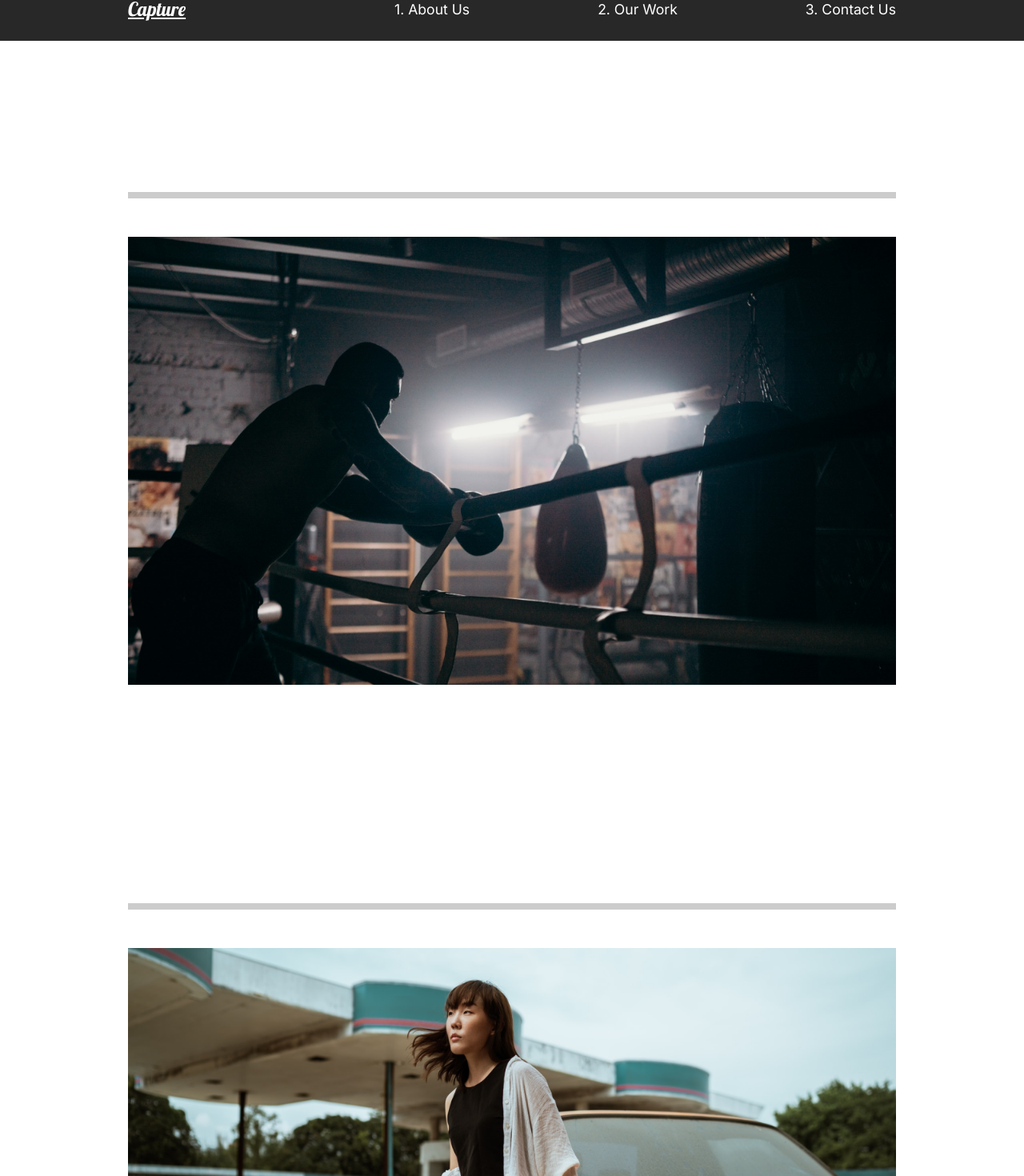
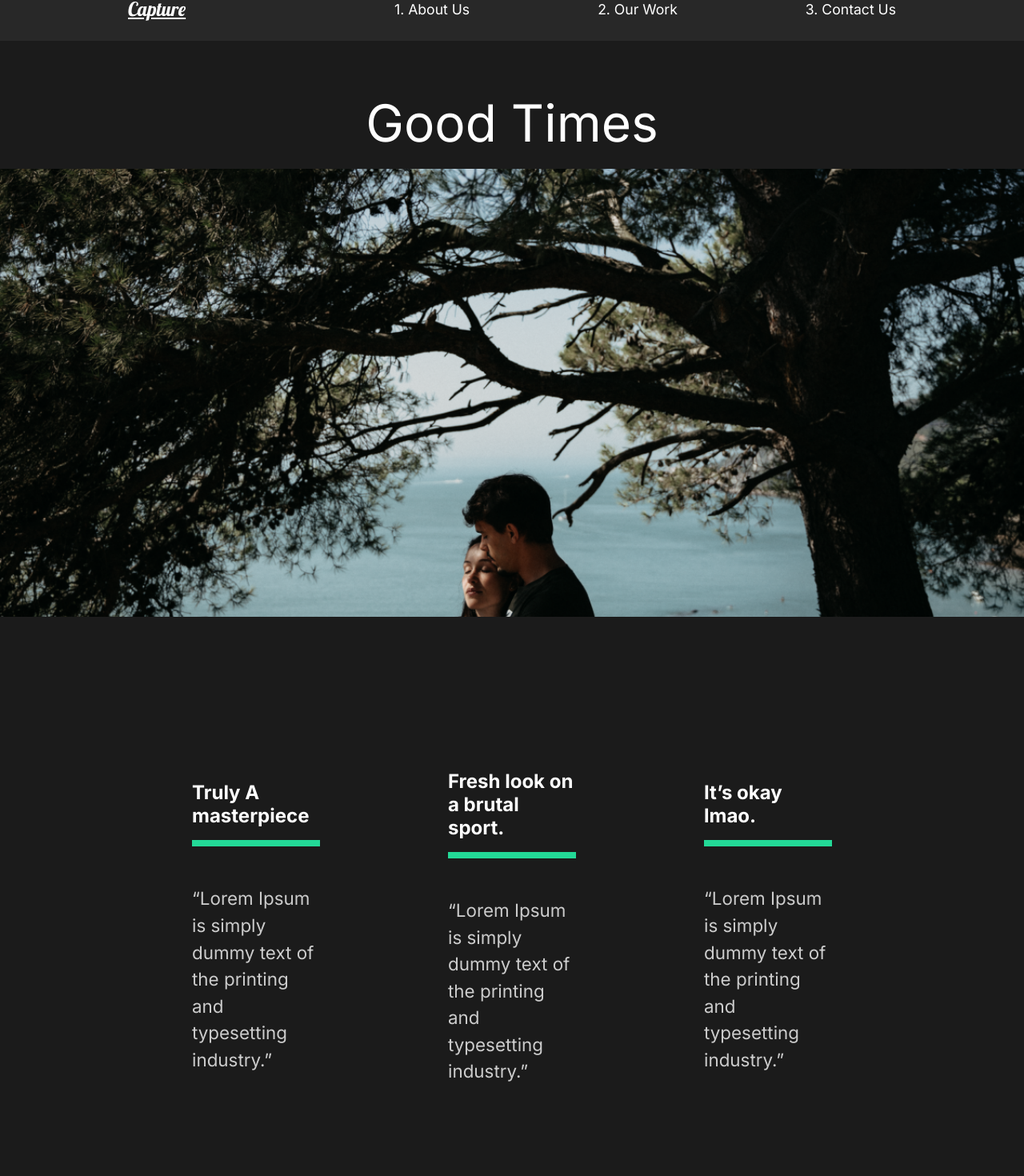
Before and after one commit to gonzalespaulb/react-course-capture, a React (Create React App) app: page /work/good-times in a window 1280 px wide. Shown: the part 29-1499 px from the top of the page at 80% size. Built offline with nearby package versions, Linux system fonts and the light colour scheme.

Commit message:
page transitions

```diff
--- a/src/App.js
+++ b/src/App.js
@@ -4,7 +4,9 @@ import './App.css';
 import Nav from './components/Nav';
 import ContactUs from './pages/ContactUs';
 import OurWork from './pages/OurWork';
-import {Switch, Route} from 'react-router-dom';
+import MovieDetail from './pages/MovieDetail';
+import {Switch, Route, useLocation} from 'react-router-dom';
+import {AnimatePresence} from 'framer-motion';
 
 //........................................................................ Styling--0
 
@@ -18,26 +20,38 @@ import {Switch, Route} from 'react-router-dom';
 
 //........................................................................ Rendered--0
 function App() {
+
+  // Use location will give you an object with a special key
+  const location= useLocation();
+
   return (
     <div className="App">
       <Nav/>
       {/* Switch will make sure that it renders everything that fulfills
           the path. */}
-      <Switch>
+
+      {/* Exit before enter will wait after exit till the next mounted component does its animation */}
+      <AnimatePresence exitBeforeEnter>
+        <Switch location={location} key={location.pathname}>
           {/* Exact needs to be added because it will stop right when
               it sees the slash. */}
           <Route path="/" exact>
             <AboutUs/>
           </Route>
 
-        <Route path="/work">
+          <Route path="/work" exact>
             <OurWork/>
+          </Route>
+
+          <Route path="/work/:id">
+              <MovieDetail/>
           </Route>
 
           <Route path="/contact">
             <ContactUs/>
           </Route>
         </Switch>
+      </AnimatePresence>
     </div>
   )
 }
--- /dev/null
+++ b/src/animation.js
@@ -0,0 +1,22 @@
+export const pageAnimation = {
+    hidden:{
+        opacity: 0,
+        y: 300
+    },
+
+    show: {
+        opacity: 1,
+        y: 0,
+        transition: {
+            duration: 1,
+        }
+    },
+
+    exit: {
+        opacity: 0,
+        y: 300,
+        transition: {
+            duration: 1,
+        }
+    }
+}
--- /dev/null
+++ b/src/movieState.js
@@ -0,0 +1,81 @@
+//Import Images
+import athlete from "./img/athlete-small.png";
+import goodtimes from "./img/goodtimes-small.png";
+import theracer from "./img/theracer-small.png";
+import athlete2 from "./img/athlete2.png";
+import goodtimes2 from "./img/good-times2.jpg";
+import theracer2 from "./img/the-racer2.jpg";
+
+export const MovieState = () => {
+  return [
+    {
+      title: "The Athlete",
+      mainImg: athlete,
+      secondaryImg: athlete2,
+      url: "/work/the-athlete",
+      awards: [
+        {
+          title: "Truly A masterpiece",
+          description:
+            "“Lorem Ipsum is simply dummy text of the printing and typesetting industry.”",
+        },
+        {
+          title: "Fresh look on a brutal sport.",
+          description:
+            "“Lorem Ipsum is simply dummy text of the printing and typesetting industry.”",
+        },
+        {
+          title: "It’s okay lmao.",
+          description:
+            "“Lorem Ipsum is simply dummy text of the printing and typesetting industry.”",
+        },
+      ],
+    },
+    {
+      title: "Good Times",
+      mainImg: goodtimes,
+      url: "/work/good-times",
+      secondaryImg: goodtimes2,
+      awards: [
+        {
+          title: "Truly A masterpiece",
+          description:
+            "“Lorem Ipsum is simply dummy text of the printing and typesetting industry.”",
+        },
+        {
+          title: "Fresh look on a brutal sport.",
+          description:
+            "“Lorem Ipsum is simply dummy text of the printing and typesetting industry.”",
+        },
+        {
+          title: "It’s okay lmao.",
+          description:
+            "“Lorem Ipsum is simply dummy text of the printing and typesetting industry.”",
+        },
+      ],
+    },
+    {
+      title: "The Racer",
+      mainImg: theracer,
+      url: "/work/the-racer",
+      secondaryImg: theracer2,
+      awards: [
+        {
+          title: "Truly A masterpiece",
+          description:
+            "“Lorem Ipsum is simply dummy text of the printing and typesetting industry.”",
+        },
+        {
+          title: "Fresh look on a brutal sport.",
+          description:
+            "“Lorem Ipsum is simply dummy text of the printing and typesetting industry.”",
+        },
+        {
+          title: "It’s okay lmao.",
+          description:
+            "“Lorem Ipsum is simply dummy text of the printing and typesetting industry.”",
+        },
+      ],
+    },
+  ];
+};
--- a/src/pages/AboutUs.js
+++ b/src/pages/AboutUs.js
@@ -2,14 +2,16 @@ import React from 'react';
 import AboutSection from '../components/AboutSection';
 import ServicesSection from '../components/ServicesSection';
 import FaqSection from '../components/FaqSection';
+import {motion} from 'framer-motion';
+import {pageAnimation} from '../animation';
 
 const AboutUs = () => {
     return(
-        <div>
+        <motion.div variants={pageAnimation} initial="hidden" animate="show" exit="exit">
             <AboutSection/>
             <ServicesSection/>
             <FaqSection/>
-        </div>
+        </motion.div>
     )
 }
 
--- a/src/pages/ContactUs.js
+++ b/src/pages/ContactUs.js
@@ -1,10 +1,13 @@
 import React from 'react';
+
+import {motion} from 'framer-motion';
+import {pageAnimation} from '../animation';
 
 const ContactUs = () => {
     return(
-        <div>
+        <motion.div variants={pageAnimation} initial="hidden" animate="show" exit="exit">
             <h1>Contact Us</h1>
-        </div>
+        </motion.div>
     )
 }
 
--- /dev/null
+++ b/src/pages/MovieDetail.js
@@ -0,0 +1,127 @@
+import React, {useState, useEffect} from 'react';
+import {useHistory} from 'react-router-dom';
+import {MovieState} from '../movieState';
+
+
+import {motion} from 'framer-motion';
+import {pageAnimation} from '../animation';
+
+
+
+//........................................................................ Styling--0
+
+const details = {
+    color: `white`
+}
+
+const headline = {
+    minHeight: `90vh`,
+    paddingTop: `20vh`,
+    position: `relative`,
+}
+
+const headlineH2 = {
+    position: `absolute`,
+    top: `10%`,
+    left: `50%`,
+    transform: `translate(-50%, -10%)`
+}
+
+const headlineImg = {
+    width: `100%`,
+    height: `70vh`,
+    objectFit: `cover`,
+}
+
+const awards = {
+    minHeight: `80vh`,
+    display: `flex`,
+    margin:`5rem 10rem`,
+    alignItems: `center`,
+    justifyContent: `space-around`
+}
+
+const awardStyle = {
+    padding: `5rem`,
+}
+
+const awardStyleH3 = {
+    fontSize: `1.5rem`,
+}
+
+const awardStyleLine = {
+    width: `100%`,
+    background: `#23d997`,
+    height: `0.5rem`,
+    margin: `1rem 0rem`
+}
+
+const awardStyleP = {
+    padding: `2rem 0rem`,
+}
+
+const imageDisplay = {
+    minHeight: `50vh`,
+}
+
+const imageDisplayImg = {
+    width: `100%`,
+    height: `100vh`,
+    objectFit: `cover`,
+}
+
+//........................................................................ Styling--1
+
+const Awards = ({title, description}) => {
+    return(
+        <div style={awardStyle}>
+            <h3 style={awardStyleH3}>{title}</h3>
+            <div style={awardStyleLine} className="line">
+
+            </div>
+            <p style={awardStyleP}>{description}</p>
+        </div>
+    )
+}
+
+const MovieDetail = () => {
+
+    const history = useHistory();
+    const url = history.location.pathname;
+    const [movies, setMovies] = useState(MovieState);
+    const [movie, setMovie] = useState(null);
+
+    useEffect(() => {
+        const currentMovie = movies.filter((stateMovie) => stateMovie.url === url);
+        setMovie(currentMovie[0]);
+      }, [movies, url]);
+
+    return (
+        <div>
+            {movie && (
+            <motion.div variants={pageAnimation} initial="hidden" animate="show" exit="exit" style={details}>
+                <div style={headline}>
+                    <h2 style={headlineH2}>
+                        {movie.title}
+                    </h2>
+                    <img style={headlineImg} src={movie.mainImg} alt="movie"/>
+                </div>
+                <div style={awards} className="awards">
+                    {movie.awards.map((award) => (
+                        <Awards
+                            title={award.title}
+                            description={award.description}
+                            key={award.title}
+                        />
+                    ))}
+                </div>
+                <div style={imageDisplay} className="image-display">
+                    <img style={imageDisplayImg} src={movie.secondaryImg} alt="movie"/>
+                </div>
+            </motion.div>
+            )}
+        </div>
+    )
+}
+
+export default MovieDetail;
--- a/src/pages/OurWork.js
+++ b/src/pages/OurWork.js
@@ -1,9 +1,10 @@
 import React from 'react';
 import {Link} from 'react-router-dom';
-
 import athlete from '../img/athlete-small.png';
 import theracer from '../img/theracer-small.png';
 import goodtimes from '../img/goodtimes-small.png';
+import {motion} from 'framer-motion';
+import {pageAnimation} from '../animation';
 
 //........................................................................ Styling--0
 
@@ -11,7 +12,7 @@ const work = {
     minHeight: `100vh`,
     overflow: `hidden`,
     padding: `5rem 10rem`,
-    background: `white`,
+    background: `#ffffff`,
 }
 
 const movie = {
@@ -20,6 +21,7 @@ const movie = {
 
 const movieH2 = {
     padding: `1rem 0rem`,
+    color: `#333`
 }
 
 const line = {
@@ -43,11 +45,11 @@ const img = {
 //........................................................................ Rendered--0
 const OurWork = () => {
     return(
-        <div style={work}>
+        <motion.div variants={pageAnimation} initial="hidden" animate="show" exit="exit" style={work}>
             <div style={movie} className="movie">
                 <h2 style={movieH2}>The Athlete</h2>
                 <div style={line} className="line"></div>
-                <Link>
+                <Link to="/work/the-athlete">
                     <img style={img} src={athlete} alt="athlete"/>
                 </Link>
             </div>
@@ -55,7 +57,7 @@ const OurWork = () => {
             <div style={movie} className="movie">
                 <h2 style={movieH2}>The Racer</h2>
                 <div style={line} className="line"></div>
-                <Link>
+                <Link to="/work/the-racer">
                     <img style={img} src={theracer} alt="theracer"/>
                 </Link>
             </div>
@@ -63,11 +65,11 @@ const OurWork = () => {
             <div style={movie} className="movie">
                 <h2 style={movieH2}>Good Times</h2>
                 <div style={line} className="line"></div>
-                <Link>
+                <Link to="/work/good-times">
                     <img style={img} src={goodtimes} alt="goodtimes"/>
                 </Link>
             </div>
-        </div>
+        </motion.div>
     )
 }
 
```
Also changed, not shown: src/components/AboutSection.js (+8 -5 lines). Lines whose indentation alone changed are shown as unchanged.
